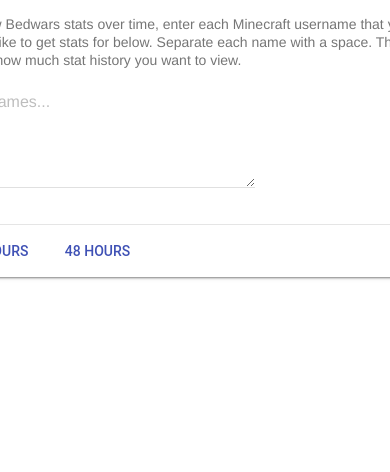
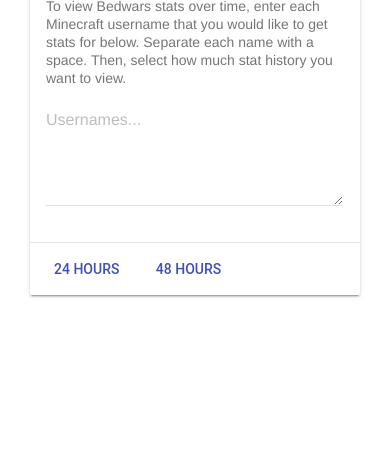
Before and after one commit to joshuaSmith2021/chamosbot-hosted, a Flask app: page / in a window 390 px wide. Shown: the part 372-844 px from the top of the page. Run offline with Flask 2, Linux system fonts and the light colour scheme.

Commit message:
Fix index.html to be much nicer for mobile devices

```diff
--- a/templates/index.html
+++ b/templates/index.html
@@ -17,7 +17,7 @@
 }
 
 .demo-card-wide.mdl-card {
-  width: 512px;
+  max-width: 512px;
 }
 
 .demo-card-wide > .mdl-card__title {
```
